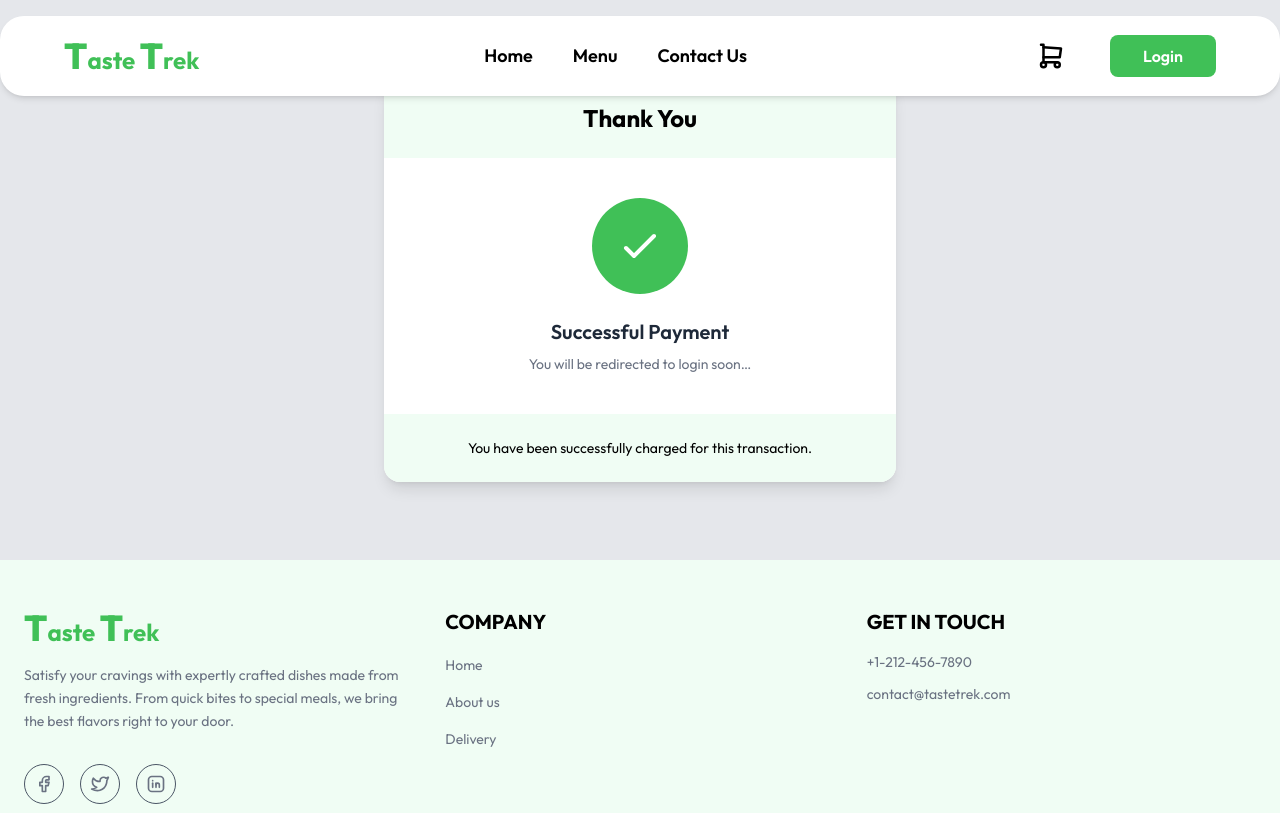
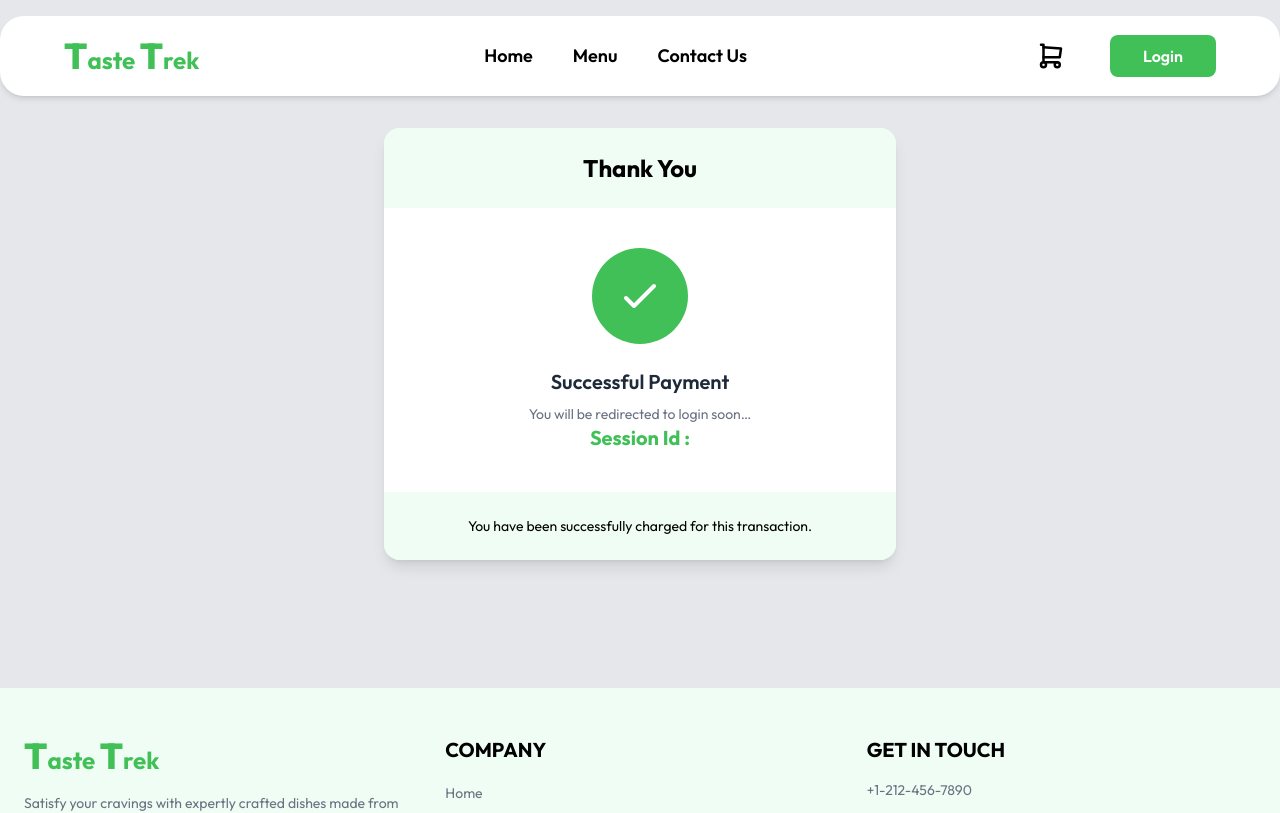
Before and after one commit to ChMubasharAli/taste-trek, a React (Vite) app: page /order-success in a window 1280 px wide. Shown: the top 813 px of the page. Built offline with nearby package versions, Linux system fonts and the light colour scheme; no server answers.

Commit message:
Add session ID display to SuccessPage and FailurePage; implement order fetching in MyOrdersComponent

```diff
--- a/src/components/FailurePage.jsx
+++ b/src/components/FailurePage.jsx
@@ -1,4 +1,5 @@
 import { BackgroundImage, Container, Overlay } from "@mantine/core";
+import { useLocation } from "react-router-dom";
 
 function FailurePage() {
   //   const navigate = useNavigate();
@@ -9,8 +10,14 @@ function FailurePage() {
 
   //     return () => clearTimeout(timer); // Clean up the timer
   //   });
+
+  const location = useLocation();
+
+  const queryParams = new URLSearchParams(location.search);
+
+  const session_id = queryParams.get("session_id");
   return (
-    <main className="min-h-[70vh]  flex items-center justify-center  w-full">
+    <main className="min-h-[70vh] py-32 flex items-center justify-center  w-full">
       {/* Text content with higher z-index */}
       <Container
         style={{ zIndex: 2 }} // Higher than overlay
@@ -42,6 +49,14 @@ function FailurePage() {
             <h2 className="mt-6 text-xl font-semibold text-gray-800">
               Transection Unsuccessful
             </h2>
+
+            {/* ---------------------------------------------------------session id shwon -------------------------------------------------- */}
+            <span className="text-xl text-primaryColor font-bold">
+              Session Id :{" "}
+            </span>
+
+            {session_id}
+            {/* ---------------------------------------------------------session id shwon -------------------------------------------------- */}
           </div>
 
           <div className="bg-green-50 text-center p-6">
--- a/src/components/MyOrder.jsx
+++ b/src/components/MyOrder.jsx
@@ -1,6 +1,10 @@
 "use client";
 
 import { Package, Clock, CheckCircle, Truck } from "lucide-react";
+import useApi from "../hooks/useApi";
+import { useEffect } from "react";
+import { useContext } from "react";
+import { StoreContext } from "../context/StoreContext";
 
 // Mock data for demonstration
 const orders = [
@@ -87,6 +91,20 @@ const getStatusColor = (status) => {
 };
 
 export default function MyOrdersComponent() {
+  const { userData } = useContext(StoreContext);
+  const { data, error, request } = useApi();
+
+  useEffect(() => {
+    const fetchData = async () => {
+      await request(
+        `${import.meta.env.VITE_API_URL}/api/getOrders/${userData._id}`
+      );
+    };
+
+    fetchData();
+  }, []);
+
+  console.log("My Orders are : ", data?.data);
   return (
     <section className="container mx-auto py-32 px-4">
       {/* Header */}
--- a/src/components/SuccessPage.jsx
+++ b/src/components/SuccessPage.jsx
@@ -2,16 +2,19 @@
 import { useContext, useState } from "react";
 import { BackgroundImage, Container, Loader, Overlay } from "@mantine/core";
 import { StoreContext } from "../context/StoreContext";
+import { useLocation } from "react-router-dom";
 
 function SuccessPage() {
-  //   const [searchParams] = useSearchParams();
-  //   const sessionId = searchParams.get(id);
-  //   const navigate = useNavigate();
+  const location = useLocation();
+
+  const queryParams = new URLSearchParams(location.search);
+
+  const session_id = queryParams.get("session_id");
   const [isSuccess] = useState(true);
   const { isLoggedIn } = useContext(StoreContext);
 
   return (
-    <main className="min-h-[70vh]  flex items-center justify-center  w-full">
+    <main className="min-h-[70vh] py-32 flex items-center justify-center  w-full">
       {/* Text content with higher z-index */}
       <Container
         style={{ zIndex: 2 }} // Higher than overlay
@@ -48,12 +51,19 @@ function SuccessPage() {
               Successful Payment
             </h2>
             {isSuccess && (
-              <p className="text-sm text-gray-500 mt-2">
+              <p className="text-sm  text-gray-500 mt-2">
                 {isLoggedIn
                   ? "You will be redirected to the dashboard soon… "
                   : "You will be redirected to login soon…"}
               </p>
             )}
+            {/* ---------------------------------------------------------session id shwon -------------------------------------------------- */}
+            <span className="text-xl text-primaryColor font-bold">
+              Session Id :{" "}
+            </span>
+
+            {session_id}
+            {/* ---------------------------------------------------------session id shwon -------------------------------------------------- */}
           </div>
 
           <div className="bg-green-50 text-center py-6">
```
